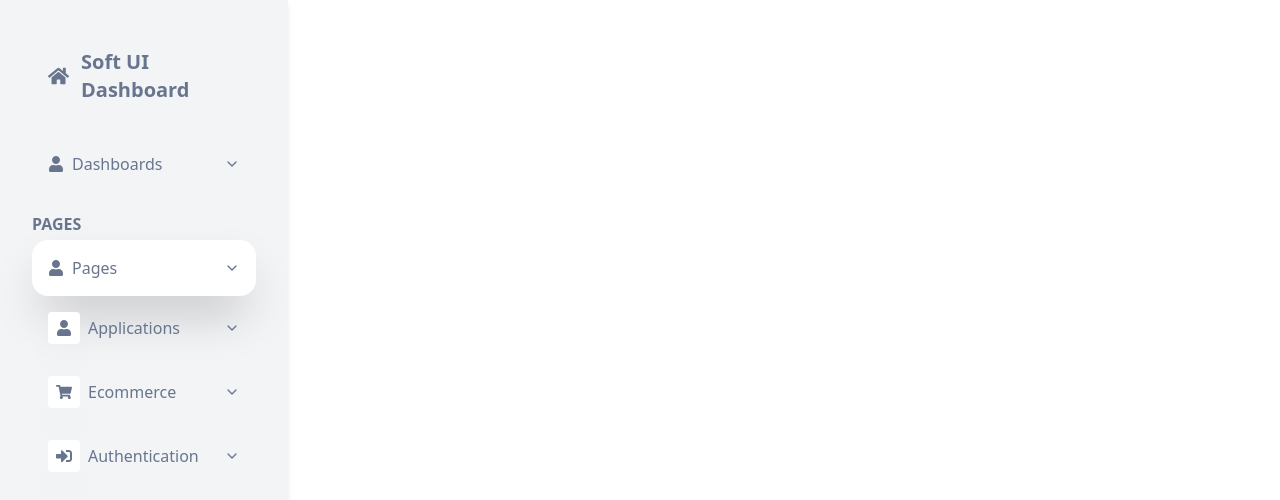
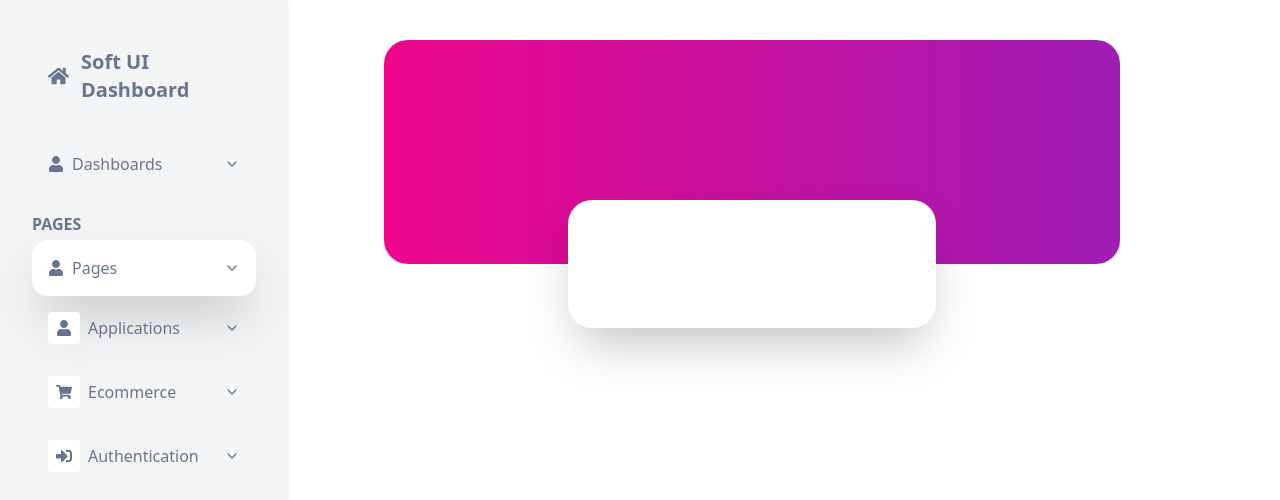
Before and after one commit to MrAghaei/SoftUIDashboard, a React (Vite) app: page /profile/projects in a window 1280 px wide. Shown: the top 500 px of the page. Built offline with nearby package versions, Linux system fonts and the light colour scheme.

Commit message:
[#6-UPDATE] project page

```diff
--- a/src/components/Profilebar.tsx
+++ b/src/components/Profilebar.tsx
@@ -2,8 +2,9 @@
 
 function Profilebar(){
     return(
-        <div>
-            <div className='size-72 bg-gradient-to-r from-primary-light to-primary-dark'>dqdfafdsafasdfafws</div>
+        <div className='w-screen mt-10 mr-40 ml-96 flex flex-col size relative'>
+            <div className='h-56 w-auto rounded-3xl bg-gradient-to-r from-primary-light to-primary-dark'></div>
+            <div className='w-1/2 h-32 bg-white rounded-3xl shadow-2xl absolute translate-x-1/2 translate-y-40'></div>
         </div>
 
 
```
